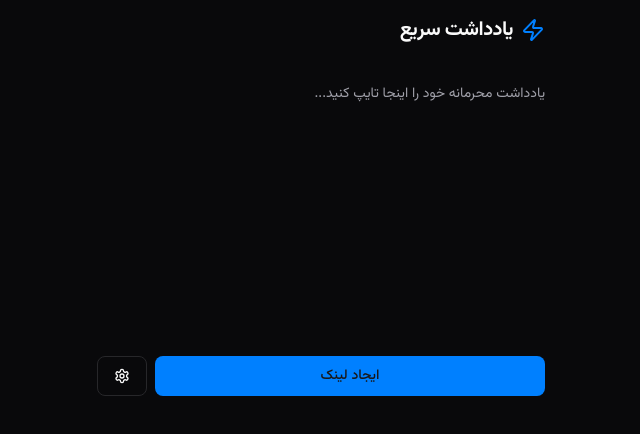
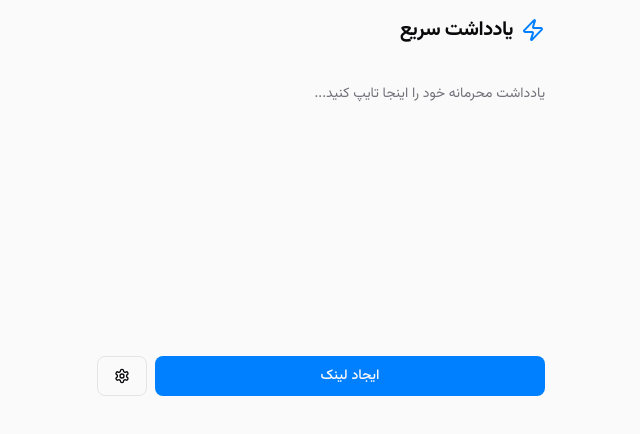
Before and after one commit to F4RD1N/secure-note, a Next.js app: page / in a window 1280 px wide. Shown: the top 434 px of the page, without its empty margins (410-1050 px from the left). Built offline with nearby package versions, Linux system fonts and the light colour scheme.

Commit message:
fix change theme issue

```diff
--- a/src/app/globals.css
+++ b/src/app/globals.css
@@ -8,24 +8,24 @@ body {
 
 @layer base {
   :root {
-    --background: 240 10% 3.9%;
-    --foreground: 0 0% 98%;
-    --card: 240 10% 3.9%;
-    --card-foreground: 0 0% 98%;
-    --popover: 240 10% 3.9%;
-    --popover-foreground: 0 0% 98%;
+    --background: 0 0% 98%;
+    --foreground: 240 10% 3.9%;
+    --card: 0 0% 100%;
+    --card-foreground: 240 10% 3.9%;
+    --popover: 0 0% 100%;
+    --popover-foreground: 240 10% 3.9%;
     --primary: 210 100% 50%;
-    --primary-foreground: 240 5.9% 10%;
-    --secondary: 240 3.7% 15.9%;
-    --secondary-foreground: 0 0% 98%;
-    --muted: 240 3.7% 15.9%;
-    --muted-foreground: 240 5% 64.9%;
-    --accent: 240 3.7% 15.9%;
-    --accent-foreground: 0 0% 98%;
-    --destructive: 0 62.8% 30.6%;
+    --primary-foreground: 0 0% 98%;
+    --secondary: 240 4.8% 95.9%;
+    --secondary-foreground: 240 5.9% 10%;
+    --muted: 240 4.8% 95.9%;
+    --muted-foreground: 240 3.8% 46.1%;
+    --accent: 240 4.8% 95.9%;
+    --accent-foreground: 240 5.9% 10%;
+    --destructive: 0 84.2% 60.2%;
     --destructive-foreground: 0 0% 98%;
-    --border: 240 3.7% 15.9%;
-    --input: 240 3.7% 15.9%;
+    --border: 240 5.9% 90%;
+    --input: 240 5.9% 90%;
     --ring: 210 100% 50%;
     --chart-1: 12 76% 61%;
     --chart-2: 173 58% 39%;
--- a/src/app/layout.tsx
+++ b/src/app/layout.tsx
@@ -28,7 +28,7 @@ export default function RootLayout({
         <link rel="preconnect" href="https://fonts.gstatic.com" crossOrigin="anonymous" />
         <link href="https://fonts.googleapis.com/css2?family=Vazirmatn:wght@400;500;700&display=swap" rel="stylesheet" />
         <link rel="manifest" href="/manifest.json" />
-        <meta name="theme-color" content="#0a0a0a" media="(prefers-color-scheme: light)" />
+        <meta name="theme-color" content="#FFFFFF" media="(prefers-color-scheme: light)" />
         <meta name="theme-color" content="#0a0a0a" media="(prefers-color-scheme: dark)" />
       </head>
       <body className={cn('font-body antialiased min-h-screen flex flex-col bg-background')}>
--- a/src/components/NoteViewer.tsx
+++ b/src/components/NoteViewer.tsx
@@ -8,7 +8,7 @@ import { motion } from 'framer-motion';
 import { decrypt } from '@/lib/crypto';
 import type { Note } from '@/lib/types';
 import { formatDistanceToNow } from 'date-fns';
-import { fa } from 'date-fns/locale';
+import { faIR } from 'date-fns/locale';
 
 import { Button } from '@/components/ui/button';
 import { Input } from '@/components/ui/input';
@@ -40,7 +40,7 @@ export default function NoteViewer({ note }: NoteViewerProps) {
       const updateTimer = () => {
         const remaining = note.expires_at! - Date.now();
         if (remaining > 0) {
-          setTimeLeft(formatDistanceToNow(note.expires_at!, { locale: fa, addSuffix: true }));
+          setTimeLeft(formatDistanceToNow(note.expires_at!, { locale: faIR, addSuffix: true }));
         } else {
           setTimeLeft('منقضی شده');
         }
```
